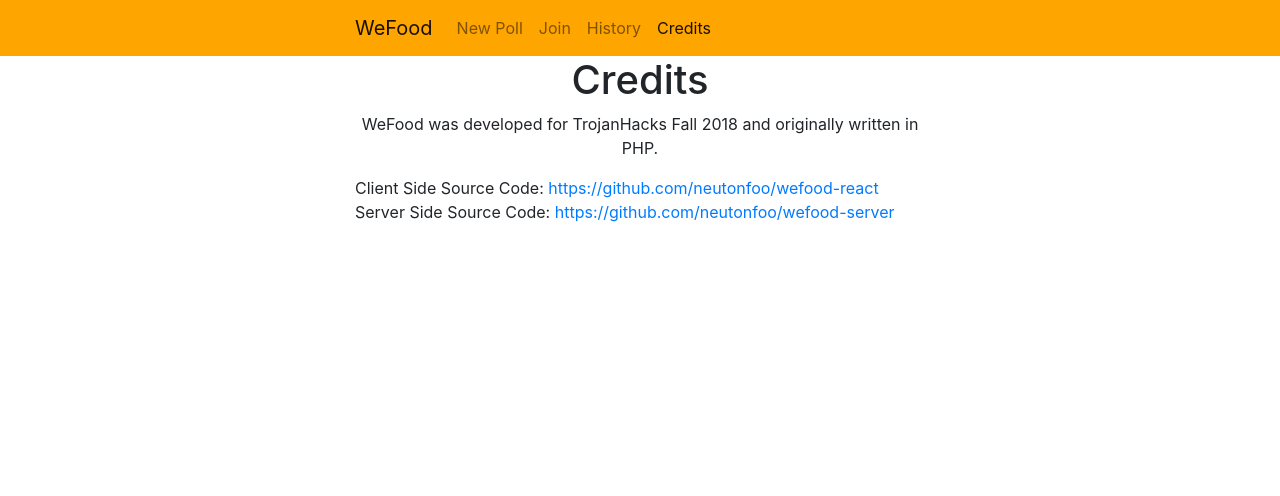
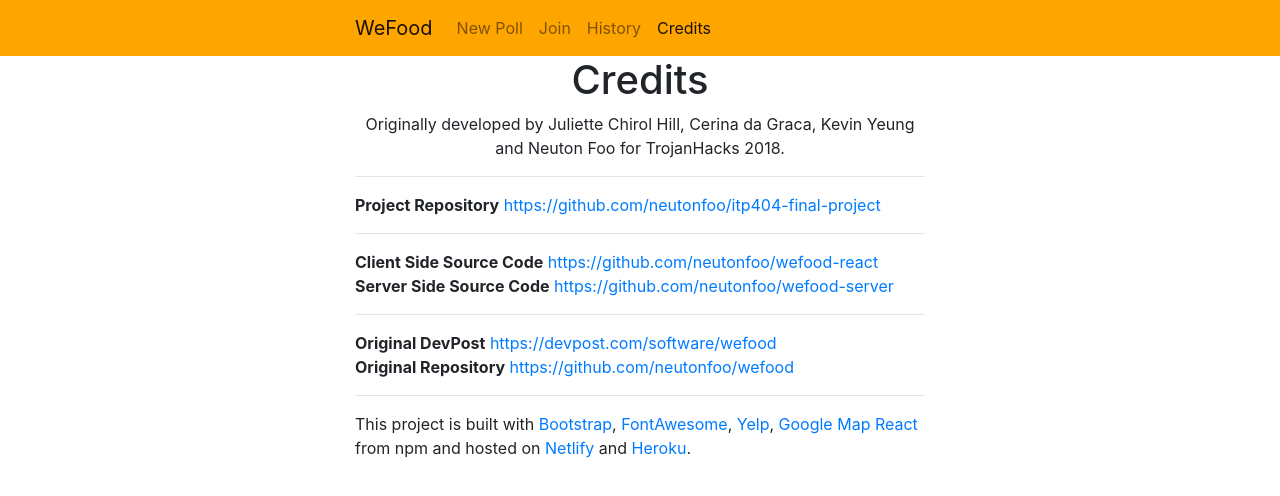
Before and after one commit to neutonfoo/wefood-react, a React (Create React App) app: page /credits in a window 1280 px wide. Shown: the top 496 px of the page. Built offline with nearby package versions, Linux system fonts and the light colour scheme.

Commit message:
Updated credits

```diff
--- a/src/components/Credits.js
+++ b/src/components/Credits.js
@@ -8,19 +8,91 @@
     <>
       <h1 className="text-center">Credits</h1>
       <p className="text-center">
-        WeFood was developed for TrojanHacks Fall 2018 and originally written in
-        PHP.
+        Originally developed by Juliette Chirol Hill, Cerina da Graca, Kevin
+        Yeung and Neuton Foo for TrojanHacks 2018.
       </p>
+      <hr />
+      <strong>Project Repository</strong>{" "}
+      <a
+        href="https://github.com/neutonfoo/itp404-final-project"
+        rel="noreferrer"
+        target="_blank"
+      >
+        https://github.com/neutonfoo/itp404-final-project
+      </a>
+      <hr />
       <p>
-        Client Side Source Code:{" "}
-        <a href="https://github.com/neutonfoo/wefood-react">
+        <strong>Client Side Source Code</strong>{" "}
+        <a
+          href="https://github.com/neutonfoo/wefood-react"
+          rel="noreferrer"
+          target="_blank"
+        >
           https://github.com/neutonfoo/wefood-react
         </a>
         <br />
-        Server Side Source Code:{" "}
-        <a href="https://github.com/neutonfoo/wefood-server">
+        <strong>Server Side Source Code</strong>{" "}
+        <a
+          href="https://github.com/neutonfoo/wefood-server"
+          rel="noreferrer"
+          target="_blank"
+        >
           https://github.com/neutonfoo/wefood-server
         </a>
+        <hr />
+        <strong>Original DevPost</strong>{" "}
+        <a
+          href="https://devpost.com/software/wefood"
+          rel="noreferrer"
+          target="_blank"
+        >
+          https://devpost.com/software/wefood
+        </a>
+        <br />
+        <strong>Original Repository</strong>{" "}
+        <a
+          href="https://github.com/neutonfoo/wefood"
+          rel="noreferrer"
+          target="_blank"
+        >
+          https://github.com/neutonfoo/wefood
+        </a>
+      </p>
+      <hr />
+      <p>
+        This project is built with{" "}
+        <a href="https://getbootstrap.com/" rel="noreferrer" target="_blank">
+          Bootstrap
+        </a>
+        ,{" "}
+        <a href="https://fontawesome.com/" rel="noreferrer" target="_blank">
+          FontAwesome
+        </a>
+        ,{" "}
+        <a
+          href="https://www.yelp.com/developers"
+          rel="noreferrer"
+          target="_blank"
+        >
+          Yelp
+        </a>
+        ,{" "}
+        <a
+          href="https://www.npmjs.com/package/google-map-react"
+          rel="noreferrer"
+          target="_blank"
+        >
+          Google Map React
+        </a>{" "}
+        from npm and hosted on{" "}
+        <a href="https://www.netlify.com/" rel="noreferrer" target="_blank">
+          Netlify
+        </a>{" "}
+        and{" "}
+        <a href="https://www.heroku.com/" rel="noreferrer" target="_blank">
+          Heroku
+        </a>
+        .
       </p>
     </>
   );
--- a/src/components/NewPoll.js
+++ b/src/components/NewPoll.js
@@ -239,7 +239,11 @@
             <button
               type="submit"
               className="btn btn-danger"
-              disabled={isUsingCurrentLocation && !isCurrentLocationSet}
+              disabled={
+                !isLoadingCuisines &&
+                isUsingCurrentLocation &&
+                !isCurrentLocationSet
+              }
               data-test="createPollButton"
             >
               Create Poll
```
